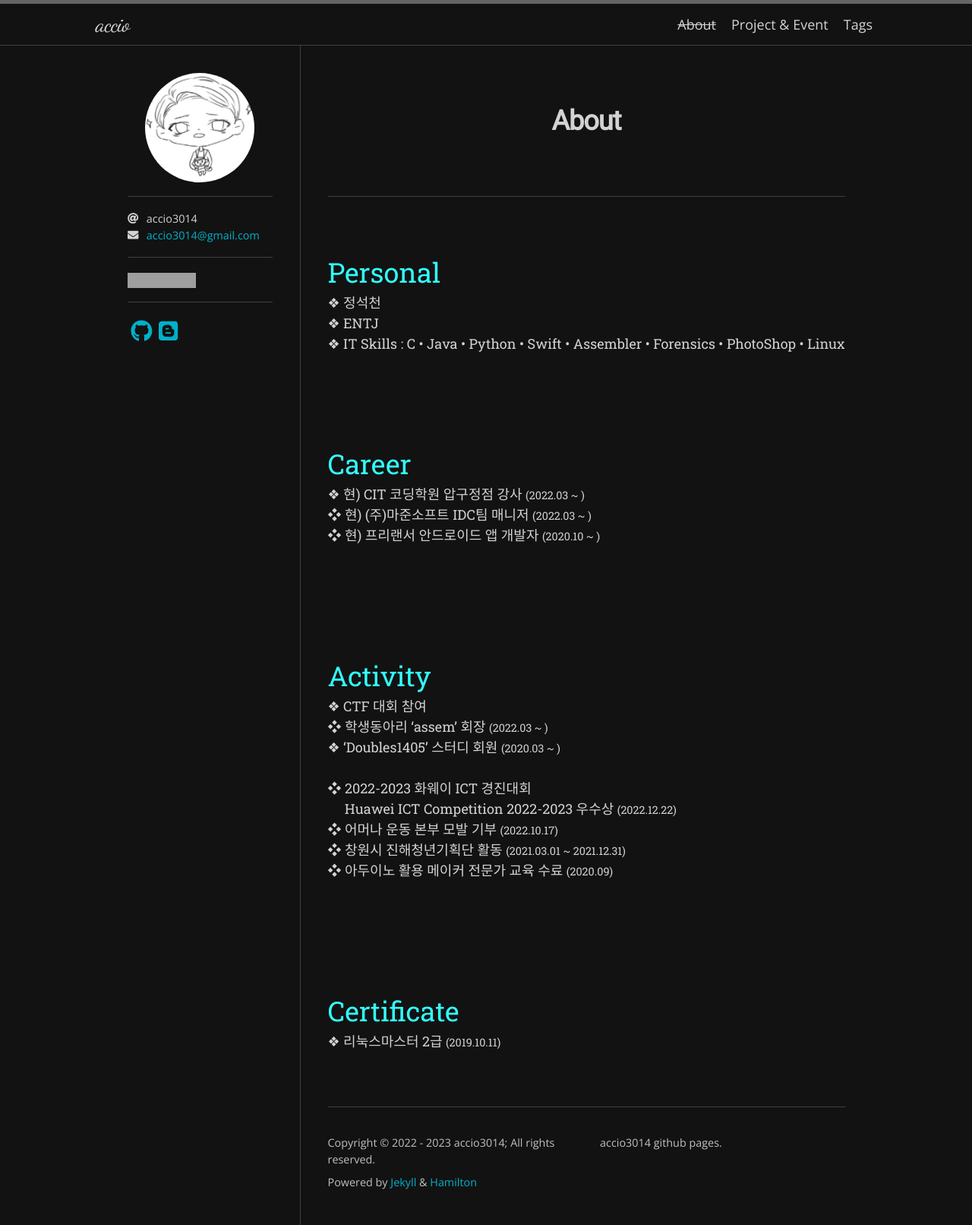
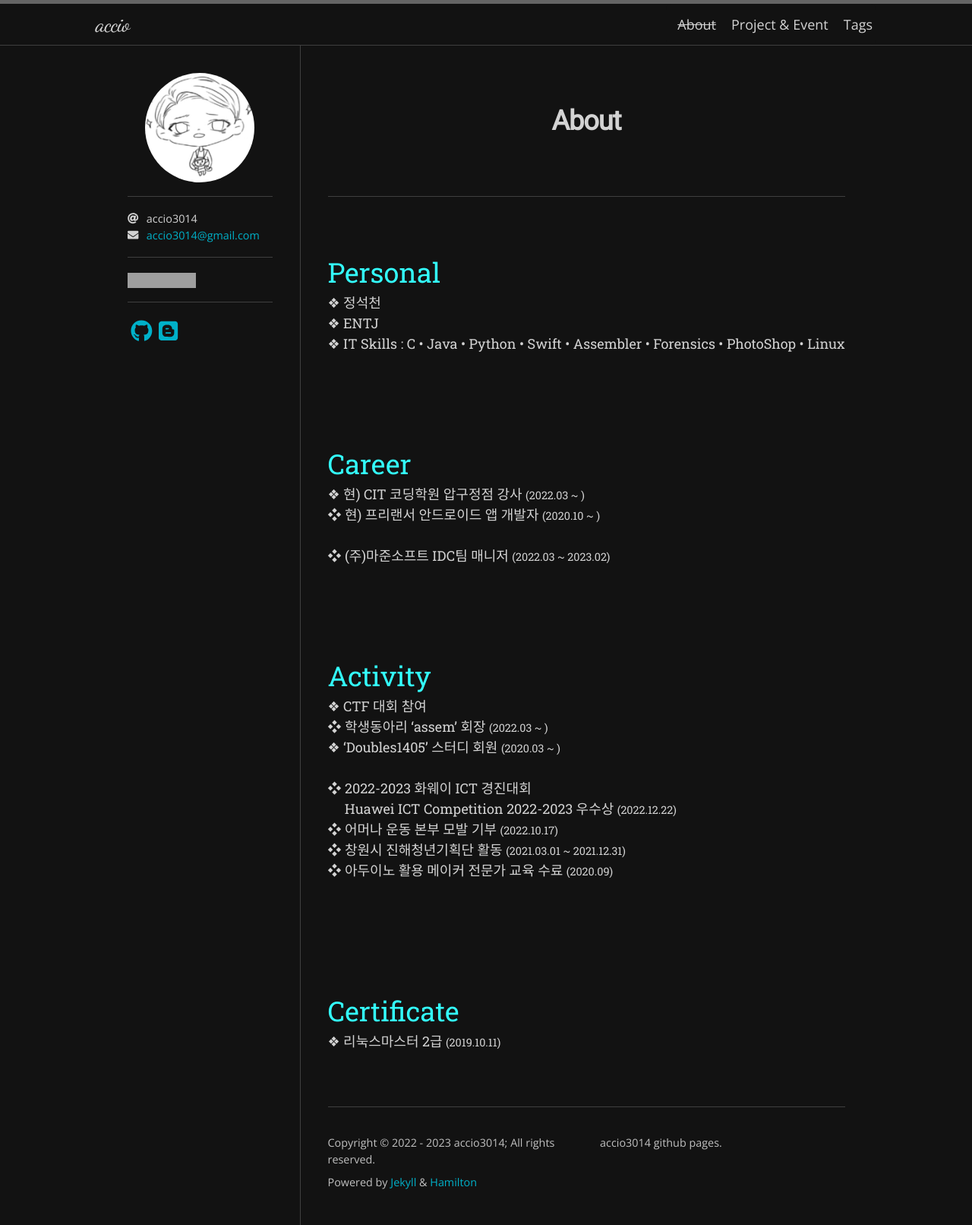
Before and after one commit to accio3014/accio3014.github.io, a Jekyll site: the page built from about.md, in a window 1280 px wide. Shown: the whole page at 76% size. Built offline with Jekyll 4.4.1, drawn with Linux system fonts in a browser that asks for light colours; nearby versions of some CDN libraries; some web fonts are replaced; grey boxes are pictures that could not be loaded.

Commit message:
Update about

```diff
--- a/about.md
+++ b/about.md
@@ -15,8 +15,8 @@ permalink: /about/
 <span style="font-size:2em; color:#33FFFF;">Career</span>
 <br>
 ❖  현) CIT 코딩학원 압구정점 강사 <span style="font-size:0.8em;">(2022.03 ~ )</span><br />
-❖  현) (주)마준소프트 IDC팀 매니저 <span style="font-size:0.8em;">(2022.03 ~ )</span><br />
 ❖  현) 프리랜서 안드로이드 앱 개발자 <span style="font-size:0.8em;">(2020.10 ~ )</span><br />
+❖  (주)마준소프트 IDC팀 매니저 <span style="font-size:0.8em;">(2022.03 ~ 2023.02)</span><br />
 <br>
 <br>
 <br>
--- a/index.html
+++ b/index.html
@@ -144,8 +144,9 @@
                         <p><span style="font-size:2em; color:#33FFFF;">Career</span>
                         <br />
                         ❖  현) CIT 코딩학원 압구정점 강사 <span style="font-size:0.8em;">(2022.03 ~ )</span><br />
-                        ❖  현) (주)마준소프트 IDC팀 매니저 <span style="font-size:0.8em;">(2022.03 ~ )</span><br />
                         ❖  현) 프리랜서 안드로이드 앱 개발자 <span style="font-size:0.8em;">(2020.10 ~ )</span><br />
+                        <br />
+                        ❖  (주)마준소프트 IDC팀 매니저 <span style="font-size:0.8em;">(2022.03 ~ )</span><br />
                         <br />
                         <br />
                         <br /></p>
```
